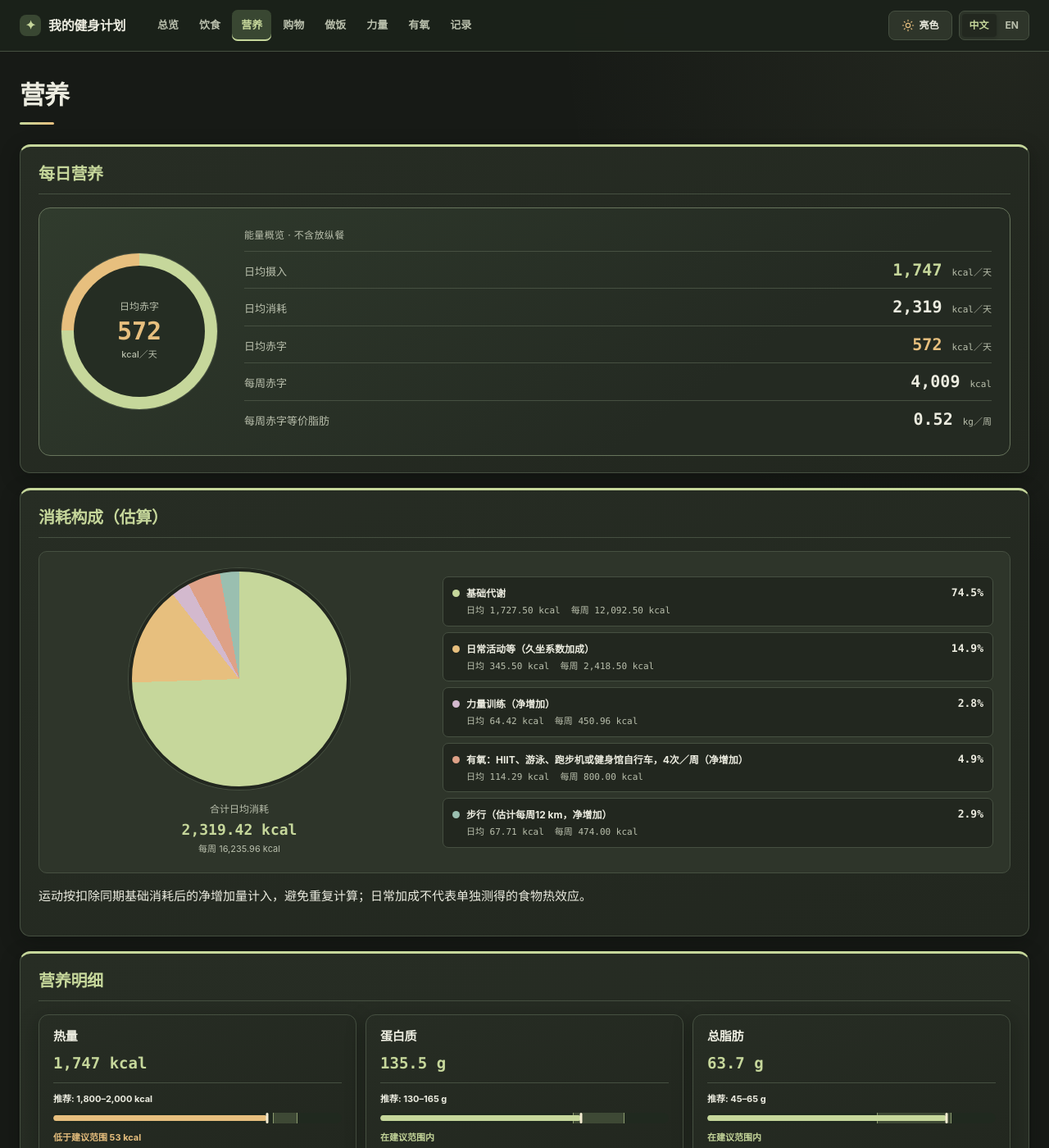
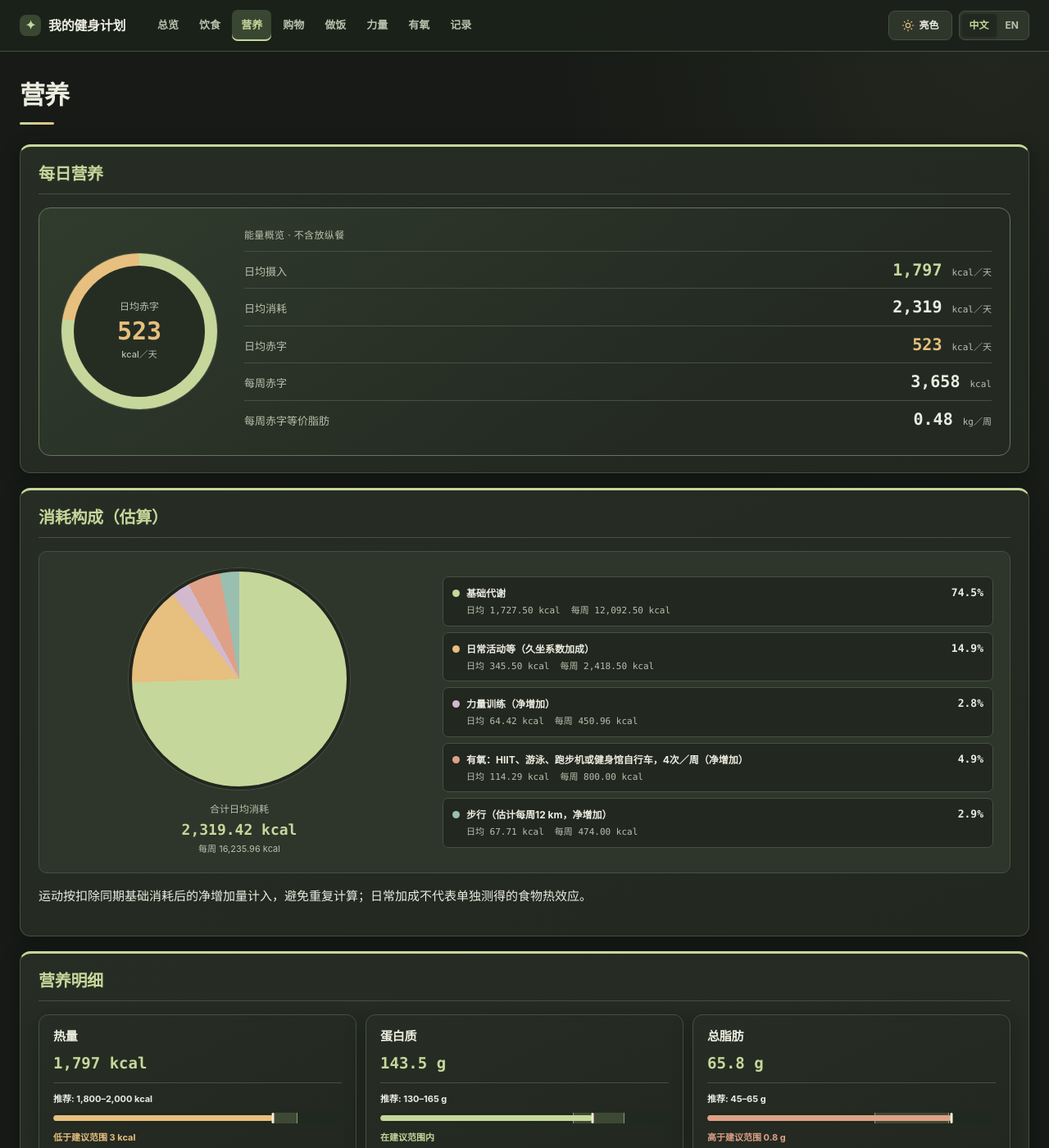
Before and after one commit to yunhaixiang/fitness, a Jekyll site: the page built from stats.md, in a window 1280 px wide and 1400 px high. Shown: the whole window at 82% size. Built offline with Jekyll 4.4.1, drawn with Linux system fonts in a browser that asks for light colours; some of the changed text lies outside the part shown.

Commit message:
Update weekly chicken thigh pack weight to 930 g

```diff
--- a/_data/meal_nutrition.json
+++ b/_data/meal_nutrition.json
@@ -6,8 +6,8 @@
     "kiwi_breakfast": {"label": "周三—周六早餐（奇异果1个）", "foodZh": "高纤维谷物早餐 40 g，无糖豆奶 270 mL，一水肌酸 5 g，奇异果 1 个", "foodEn": "40 g high-fibre cereal, 270 mL unsweetened soy milk, 5 g creatine monohydrate, 1 kiwi", "kcal": "245", "protein": "12.3", "fat": "5.8", "saturatedFat": "0.7", "carbs": "51.1", "fibre": "21.2", "sugar": "9.7", "cholesterol": "0", "sodium": "243", "calcium": "502", "iron": "6.4", "potassium": "710"},
     "kiwi_snack": {"label": "周三—周六加餐（奇异果2个、豆奶）", "foodZh": "奇异果 2 个，无糖豆奶 270 mL", "foodEn": "2 kiwis, 270 mL unsweetened soy milk", "kcal": "177", "protein": "10.1", "fat": "5.7", "saturatedFat": "0.5", "carbs": "24.7", "fibre": "7.2", "sugar": "13.4", "cholesterol": "0", "sodium": "100", "calcium": "383", "iron": "1.6", "potassium": "844"},
     "potato": {"label": "周二午／周三晚／周五晚／周日午", "kcal": "657", "protein": "55.5", "fat": "26.7", "saturatedFat": "7.7", "carbs": "46.3", "fibre": "7.3", "sugar": "11.3", "cholesterol": "128", "sodium": "861", "calcium": "188", "iron": "6.3", "potassium": "2,774"},
-    "wrap": {"label": "周日晚／周四午", "kcal": "627", "protein": "49.0", "fat": "32.1", "saturatedFat": "7.7", "carbs": "36.3", "fibre": "4.5", "sugar": "2.8", "cholesterol": "535", "sodium": "728", "calcium": "117", "iron": "5.0", "potassium": "1,066"},
+    "wrap": {"label": "周日晚／周四午", "kcal": "715", "protein": "62.9", "fat": "35.7", "saturatedFat": "8.6", "carbs": "36.3", "fibre": "4.5", "sugar": "2.8", "cholesterol": "605", "sodium": "792", "calcium": "123", "iron": "5.6", "potassium": "1,266"},
     "rice": {"label": "周一午／周二晚／周四晚／周六午", "kcal": "669", "protein": "61.8", "fat": "24.5", "saturatedFat": "8.2", "carbs": "51.7", "fibre": "5.0", "sugar": "3.8", "cholesterol": "594", "sodium": "685", "calcium": "121", "iron": "3.5", "potassium": "884"},
-    "pasta": {"label": "周一晚／周三午／周五午／周六晚", "kcal": "638", "protein": "56.4", "fat": "24.3", "saturatedFat": "5.3", "carbs": "47.2", "fibre": "4.1", "sugar": "7.4", "cholesterol": "156", "sodium": "665", "calcium": "71", "iron": "3.5", "potassium": "1,462"}
+    "pasta": {"label": "周一晚／周三午／周五午／周六晚", "kcal": "682", "protein": "63.4", "fat": "26.1", "saturatedFat": "5.8", "carbs": "47.2", "fibre": "4.1", "sugar": "7.4", "cholesterol": "191", "sodium": "697", "calcium": "74", "iron": "3.8", "potassium": "1,562"}
   }
 }
--- a/_data/plan_metrics.yml
+++ b/_data/plan_metrics.yml
@@ -1,2 +1,2 @@
-weekly_deficit: 4009
-weekly_deficit_display: "4,009"
+weekly_deficit: 3658
+weekly_deficit_display: "3,658"
--- a/assets/diet-view.js
+++ b/assets/diet-view.js
@@ -198,7 +198,7 @@
   const treats = document.querySelector('[data-diet-view="treats"]');
   if (treats) {
     const section = document.querySelector('.diet-cheat-section');
-    const weeklyDeficit = Number(section?.dataset.weeklyDeficit) || 4009;
+    const weeklyDeficit = Number(section?.dataset.weeklyDeficit) || 3658;
     const fmt = new Intl.NumberFormat(en ? 'en-CA' : 'zh-CN', { maximumFractionDigits: 0 });
     const nutrientFmt = new Intl.NumberFormat(en ? 'en-CA' : 'zh-CN', { maximumFractionDigits: 1 });
     const range = (low, high, suffix = '') => `${fmt.format(low)}${high !== low ? `–${fmt.format(high)}` : ''}${suffix}`;
--- a/assets/i18n.js
+++ b/assets/i18n.js
@@ -50,7 +50,7 @@
     '按在原计划外加吃一次计算；营养数据为参考估算。': 'Assumes one extra item on top of the meal plan; nutrient values are approximate.',
     '在饮食安排中查看放纵餐': 'View Cheat Meals in Diet',
     '常见食物的热量与赤字影响': 'Cheat Meal Calories and Their Effect on Your Deficit',
-    '占参考赤字4,009 kcal（额外加吃）': 'Share of Weekly Calorie Deficit (if added)',
+    '占参考赤字3,658 kcal（额外加吃）': 'Share of Weekly Calorie Deficit (if added)',
     '剩余每周赤字（kcal，额外加吃）': 'Weekly Deficit Left (kcal)',
     '剩余日均赤字（kcal）': 'Daily Deficit Left (kcal)',
     '每周购买与按需补货': 'Weekly purchases and occasional restocks',
@@ -206,8 +206,8 @@
     '1支50 mL': 'One 50 mL bar', '1支60 mL': 'One 60 mL bar',
     '1杯Small': 'One small cup', '1瓶500 mL': 'One 500 mL bottle', '1罐355 mL': 'One 355 mL can', '1份': 'One serving',
     '已购买': 'Bought: ',
-    '8块装；每盒约0.51–0.76 kg，营养按635 g估算': 'Eight pieces per pack; about 0.51–0.76 kg, with nutrition estimated at 635 g',
-    '约$11.42（按实际重量计价）': 'about $11.42 (final price by weight)',
+    '8块装；每盒0.93 kg，平均每块约116 g': 'Eight pieces per pack; 0.93 kg per pack, averaging about 116 g each',
+    '约$16.73（按实际重量计价）': 'about $16.73 (final price by weight)',
     '12个 / 盒': '12 eggs per pack', '2桶 / 周': '2 cartons / week',
     '12罐×355 mL / 箱': '12 cans × 355 mL / case', '1箱 / 周': '1 case / week',
     '1.3 kg / 盘': '1.3 kg / tray', '1盘 / 周': '1 tray / week',
@@ -237,7 +237,7 @@
     '步行（估计每周12 km，净增加）': 'Walking (12 km a week, above rest)',
     '净增加': 'net increase',
     '每日能量与每周赤字估计': 'Daily energy and estimated weekly deficit',
-    '日均摄入占消耗75%，赤字25%': 'Daily calories eaten account for 75% of calories burned; the planned deficit is 25%', '每日能量与每周赤字': 'Daily Calories and Weekly Deficit',
+    '日均摄入占消耗77%，赤字23%': 'Daily calories eaten account for 77% of calories burned; the planned deficit is 23%', '每日能量与每周赤字': 'Daily Calories and Weekly Deficit',
     '能量概览 · 不含放纵餐': 'Energy Overview · Excluding Cheat Meals',
     '日均摄入': 'Daily Calories Eaten', '日均消耗': 'Daily Calories Burned', '日均赤字': 'Daily Calorie Deficit',
     '每周赤字': 'Weekly Deficit', '每周赤字等价脂肪': 'Fat Equivalent of Weekly Deficit',
--- a/assets/site.css
+++ b/assets/site.css
@@ -370,7 +370,7 @@
 /* Nutrition overview */
 .nutrition-overview{margin:12px 0 30px;padding:22px;border:1px solid var(--line-strong);border-radius:14px;background:linear-gradient(145deg,var(--feature-start),var(--feature-end) 70%)}
 .nutrition-overview-main{display:grid;grid-template-columns:200px minmax(0,1fr);gap:28px;align-items:center}
-.nutrition-ring{width:190px;height:190px;margin:auto;display:grid;place-items:center;position:relative;border-radius:50%;background:conic-gradient(var(--accent) 0 75.1%,var(--gold) 75.1% 100%);box-shadow:0 0 0 1px var(--line)}
+.nutrition-ring{width:190px;height:190px;margin:auto;display:grid;place-items:center;position:relative;border-radius:50%;background:conic-gradient(var(--accent) 0 77.5%,var(--gold) 77.5% 100%);box-shadow:0 0 0 1px var(--line)}
 .nutrition-ring::before{content:"";position:absolute;inset:15px;border-radius:50%;background:var(--feature-center)}
 .nutrition-ring-center{z-index:1;text-align:center;line-height:1.3}
 .nutrition-ring-center span{display:block;color:var(--muted);font-size:12px}
@@ -499,7 +499,7 @@
 .volume-photo-badge{background:var(--badge);color:var(--badge-text)}
 .volume-photo-badge:hover,.volume-photo-badge:focus-visible{background:var(--accent-soft);border-color:var(--accent);outline-color:var(--accent)}
 .volume-photo-connector.is-active .volume-photo-leader-line{stroke:var(--accent)}
-.nutrition-ring{background:conic-gradient(var(--accent) 0 75.1%,var(--gold) 75.1% 100%)}
+.nutrition-ring{background:conic-gradient(var(--accent) 0 77.5%,var(--gold) 77.5% 100%)}
 @media(prefers-reduced-motion:reduce){html{scroll-behavior:auto}.link-grid a,.visual-exercise-thumbnail{transition:none}}
 
 .prose.cooking-page-enhanced{display:grid;gap:18px;padding:0;border:0;background:none;box-shadow:none}
--- a/stats.md
+++ b/stats.md
@@ -11,19 +11,19 @@
 
 <figure class="nutrition-overview" aria-label="每日能量与每周赤字">
   <div class="nutrition-overview-main">
-    <div class="nutrition-ring" aria-label="日均摄入占消耗75%，赤字25%">
+    <div class="nutrition-ring" aria-label="日均摄入占消耗77%，赤字23%">
       <div class="nutrition-ring-center">
         <span>日均赤字</span>
-        <strong>572 <small>kcal／天</small></strong>
+        <strong>523 <small>kcal／天</small></strong>
       </div>
     </div>
     <div class="nutrition-overview-key">
       <p class="nutrition-overview-eyebrow">能量概览 · 不含放纵餐</p>
-      <div class="nutrition-key-row nutrition-key-intake"><span>日均摄入</span><strong>1,747 <small>kcal／天</small></strong></div>
+      <div class="nutrition-key-row nutrition-key-intake"><span>日均摄入</span><strong>1,797 <small>kcal／天</small></strong></div>
       <div class="nutrition-key-row nutrition-key-burn"><span>日均消耗</span><strong>2,319 <small>kcal／天</small></strong></div>
-      <div class="nutrition-key-row nutrition-key-deficit"><span>日均赤字</span><strong>572 <small>kcal／天</small></strong></div>
+      <div class="nutrition-key-row nutrition-key-deficit"><span>日均赤字</span><strong>523 <small>kcal／天</small></strong></div>
       <div class="nutrition-key-row"><span>每周赤字</span><strong>{{ site.data.plan_metrics.weekly_deficit_display }} <small>kcal</small></strong></div>
-      <div class="nutrition-key-row"><span>每周赤字等价脂肪</span><strong>0.52 <small>kg／周</small></strong></div>
+      <div class="nutrition-key-row"><span>每周赤字等价脂肪</span><strong>0.48 <small>kg／周</small></strong></div>
     </div>
   </div>
 </figure>
@@ -92,27 +92,27 @@
 <tbody>
 <tr>
 <td>热量</td>
-<td style="text-align: right;">1,747 kcal</td>
+<td style="text-align: right;">1,797 kcal</td>
 <td>1,800–2,000 kcal</td>
 </tr>
 <tr>
 <td>蛋白质</td>
-<td style="text-align: right;">135.5 g</td>
+<td style="text-align: right;">143.5 g</td>
 <td>130–165 g</td>
 </tr>
 <tr>
 <td>总脂肪</td>
-<td style="text-align: right;">63.7 g</td>
+<td style="text-align: right;">65.8 g</td>
 <td>45–65 g</td>
 </tr>
 <tr>
 <td>饱和脂肪</td>
-<td style="text-align: right;">15.4 g</td>
-<td>≤11.6 g</td>
+<td style="text-align: right;">15.9 g</td>
+<td>≤12.0 g</td>
 </tr>
 <tr>
 <td>饱和脂肪占总热量</td>
-<td style="text-align: right;">7.9%</td>
+<td style="text-align: right;">8.0%</td>
 <td>≤6%</td>
 </tr>
 <tr>
@@ -137,27 +137,27 @@
 </tr>
 <tr>
 <td>膳食胆固醇</td>
-<td style="text-align: right;">652 mg</td>
+<td style="text-align: right;">692 mg</td>
 <td>尽量少；优先控制饱和脂肪</td>
 </tr>
 <tr>
 <td>钠</td>
-<td style="text-align: right;">1,820 mg</td>
+<td style="text-align: right;">1,856 mg</td>
 <td>≤2,300 mg</td>
 </tr>
 <tr>
 <td>钙</td>
-<td style="text-align: right;">1,124 mg</td>
+<td style="text-align: right;">1,127 mg</td>
 <td>1,000 mg</td>
 </tr>
 <tr>
 <td>铁</td>
-<td style="text-align: right;">16.9 mg</td>
+<td style="text-align: right;">17.2 mg</td>
 <td>8 mg</td>
 </tr>
 <tr>
 <td>钾</td>
-<td style="text-align: right;">4,798 mg</td>
+<td style="text-align: right;">4,912 mg</td>
 <td>≥3,400 mg</td>
 </tr>
 <tr>
@@ -188,3 +188,8 @@
 </tbody>
 </table>
 </div>
+
+<!-- Chicken thigh weight correction: 635 → 930 g/week, 8 pieces.
+Existing nutrient basis retained by scaling the isolated thigh-only pasta delta
+from commit 36acfeb (830 → 635 g/week); rounded historical values are estimates.
+Weekly added energy: 350.97 kcal. Other food quantities and expenditure unchanged. -->
```
Also changed, not shown: shopping.md (+3 -3 lines).
